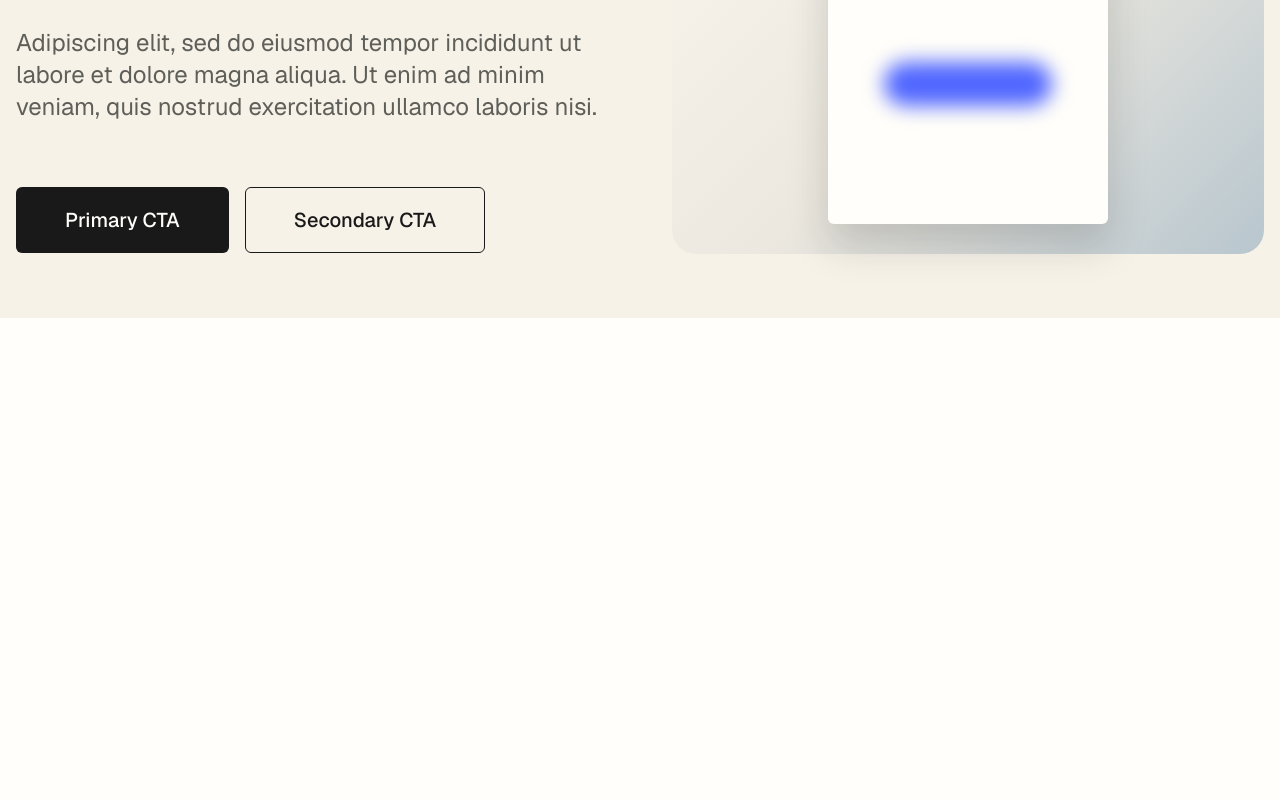
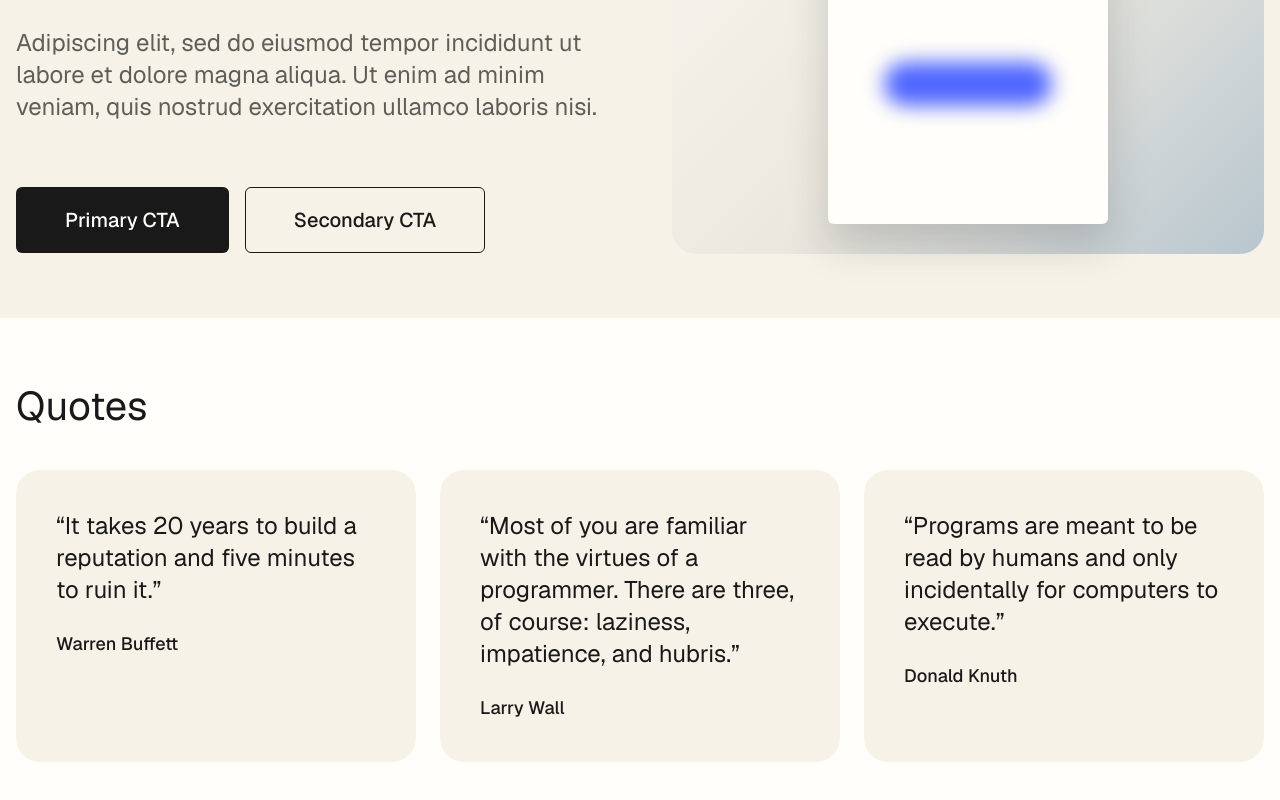
Before and after one commit to SpideyP00L/okta-assignment, a Next.js app: page / in a window 1280 px wide. Shown: the part 310-1110 px from the top of the page. Before the commit the page ends 800 px from the top, so only its background shows below. Built offline with nearby package versions, Linux system fonts and the light colour scheme.

Commit message:
feat: render random quotes from CSV

```diff
--- a/src/app/page.tsx
+++ b/src/app/page.tsx
@@ -1,13 +1,22 @@
 import { Header } from "@/components/Header/Header";
 import { Hero } from "@/components/Hero/Hero";
+import { QuotesSection } from "@/components/Quotes/QuotesSection";
+
+import { parseQuotes } from "@/lib/parseQuotes";
+import { getRandomQuotes } from "@/lib/getRandomQuotes";
 
 export default function Home() {
+  const quotes = parseQuotes();
+  const featuredQuotes = getRandomQuotes(quotes, 3);
+
   return (
     <>
       <Header />
 
       <main>
         <Hero />
+
+        <QuotesSection quotes={featuredQuotes} />
       </main>
     </>
   );
--- /dev/null
+++ b/src/components/Quotes/QuotesSection.tsx
@@ -0,0 +1,122 @@
+"use client";
+
+import styled from "styled-components";
+
+import type { Quote } from "@/types/quote";
+
+import { colors, radius, spacing } from "@/styles/tokens";
+import { breakpoints } from "@/styles/breakpoints";
+
+interface QuotesSectionProps {
+  quotes: Quote[];
+}
+
+const Section = styled.section`
+  background: ${colors.snow};
+`;
+
+const SectionInner = styled.div`
+  width: min(100%, 1312px);
+  margin: 0 auto;
+  padding: ${spacing.xl} ${spacing.sm};
+
+  @media (max-width: ${breakpoints.mobile}) {
+    padding: 40px 16px;
+  }
+`;
+
+const SectionTitle = styled.h2`
+  margin: 0 0 ${spacing.lg};
+
+  font-size: 40px;
+  line-height: 48px;
+  font-weight: 400;
+
+  color: ${colors.carbon};
+
+  @media (max-width: ${breakpoints.mobile}) {
+    font-size: 32px;
+    line-height: 40px;
+  }
+`;
+
+const QuoteList = styled.div`
+  display: grid;
+  grid-template-columns: repeat(3, minmax(0, 1fr));
+  gap: ${spacing.md};
+
+  @media (max-width: ${breakpoints.tablet}) {
+    grid-template-columns: 1fr;
+  }
+`;
+
+const QuoteCard = styled.article`
+  padding: ${spacing.lg};
+
+  border-radius: ${radius.large};
+  background: ${colors.surfaceSecondary};
+`;
+
+const QuoteText = styled.blockquote`
+  margin: 0;
+
+  font-size: 24px;
+  line-height: 32px;
+  color: ${colors.carbon};
+
+  &::before {
+    content: "“";
+  }
+
+  &::after {
+    content: "”";
+  }
+
+  @media (max-width: ${breakpoints.mobile}) {
+    font-size: 20px;
+    line-height: 28px;
+  }
+`;
+
+const QuoteAuthor = styled.p`
+  margin: ${spacing.md} 0 0;
+
+  font-size: 18px;
+  line-height: 28px;
+  font-weight: 500;
+
+  color: ${colors.carbon};
+`;
+
+const EmptyMessage = styled.p`
+  margin: 0;
+  color: ${colors.slate};
+`;
+
+export function QuotesSection({
+  quotes,
+}: QuotesSectionProps) {
+  return (
+    <Section>
+      <SectionInner>
+        <SectionTitle>Quotes</SectionTitle>
+
+        {quotes.length > 0 ? (
+          <QuoteList>
+            {quotes.map((quote) => (
+              <QuoteCard key={quote.id}>
+                <QuoteText>{quote.quote}</QuoteText>
+
+                <QuoteAuthor>{quote.author}</QuoteAuthor>
+              </QuoteCard>
+            ))}
+          </QuoteList>
+        ) : (
+          <EmptyMessage>
+            No quotes are available.
+          </EmptyMessage>
+        )}
+      </SectionInner>
+    </Section>
+  );
+}
```
